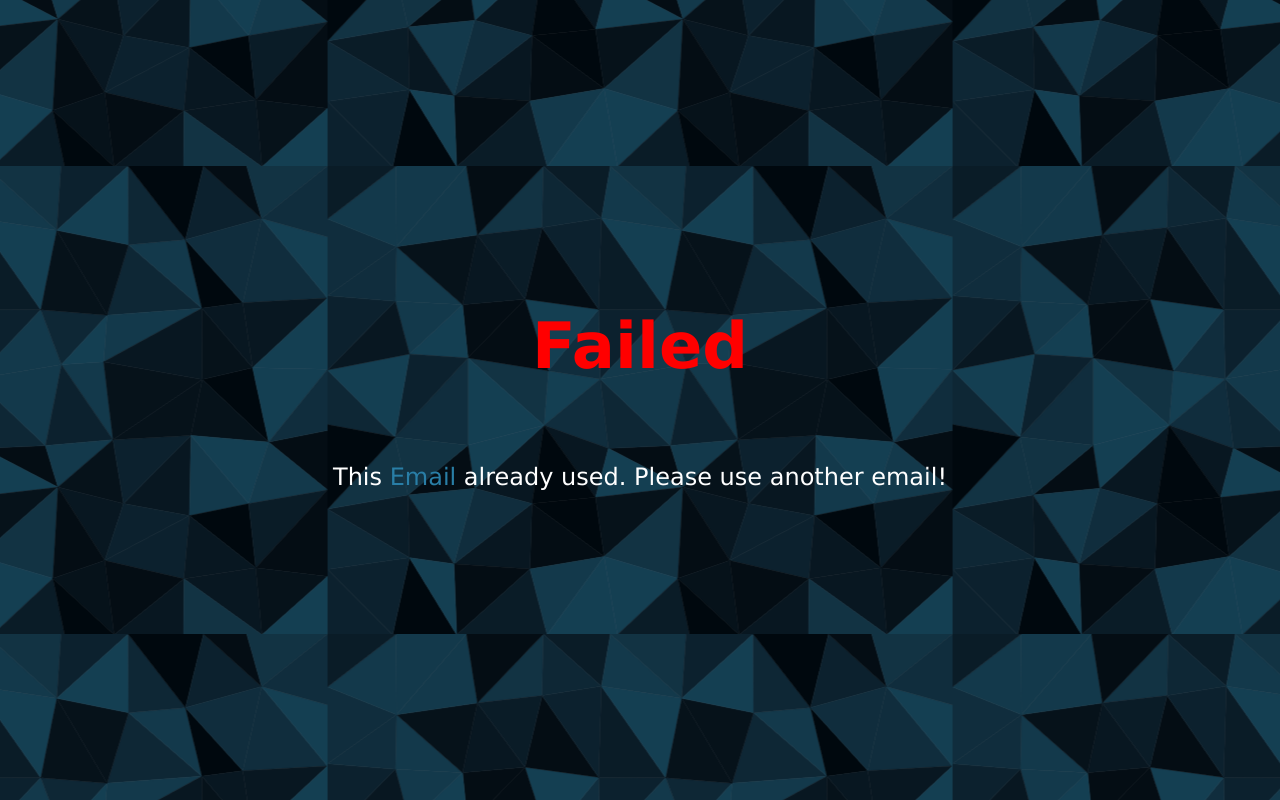
After one commit to ybouyzem/Hotel_Project, a PHP site: page /Failed.html in a window 1280 px wide. The commit adds this page. Run offline with PHP 8.4, Linux system fonts and the light colour scheme.

Commit message:
Result browsers

```diff
--- /dev/null
+++ b/BM_Hotel/Failed.html
@@ -0,0 +1,21 @@
+<!DOCTYPE html>
+<html lang="en">
+<head>
+    <meta charset="UTF-8">
+    <link rel="stylesheet" href="style.css">
+    <link rel="shortcut icon" href="images/logo.jpg" type="image/x-icon">
+    <title>Failed</title>
+</head>
+<body>
+    <div class="ResultPage">
+        <div class="Form">
+            <div class="Head">
+                <span style="color: red">Failed</span>
+            </div>
+            <div class="Para">
+                <span>This <span style="color: #297EA6">Email</span> already used. Please use another email!</span>
+            </div>
+        </div>
+    </div>
+</body>
+</html>
--- a/BM_Hotel/style.css
+++ b/BM_Hotel/style.css
@@ -2028,3 +2028,46 @@ footer.CallServiceFooter{
     color:rgb(28, 151, 145);
 }
 /* ======= */
+
+
+/* ***********************************
+***********************************
+*********************************** */
+
+/* Result browser */
+
+.ResultPage{
+    width: 100%;
+    height: 100vh;
+    background-image: url("images/low-poly-grid-haikei.png");
+    background-position: center;
+    /* background-size: cover; */
+    display: flex;
+    justify-content: center;
+    align-items: center;
+}
+
+.ResultPage .Form{
+    width: 100%;
+    height: 100%;
+    display: flex;
+    flex-direction: column;
+    justify-content: center;
+    align-items: center;
+    gap: 10%;
+    background-color: rgba(0, 0, 0, 0.5);
+}
+
+.ResultPage .Form .Head span{
+    font-family: Verdana, Geneva, Tahoma, sans-serif;
+    font-size: 4rem;
+    font-weight: bold;
+    color: #fff;
+}
+
+.ResultPage .Form .Para span{
+    font-family: Verdana, Geneva, Tahoma, sans-serif;
+    font-size: 1.5rem;
+    color: #fff;
+
+}
```
Also changed, not shown: BM_Hotel/Success.html (added, +21 -0 lines), BM_Hotel/images/low-poly-grid-haikei.png (added).
